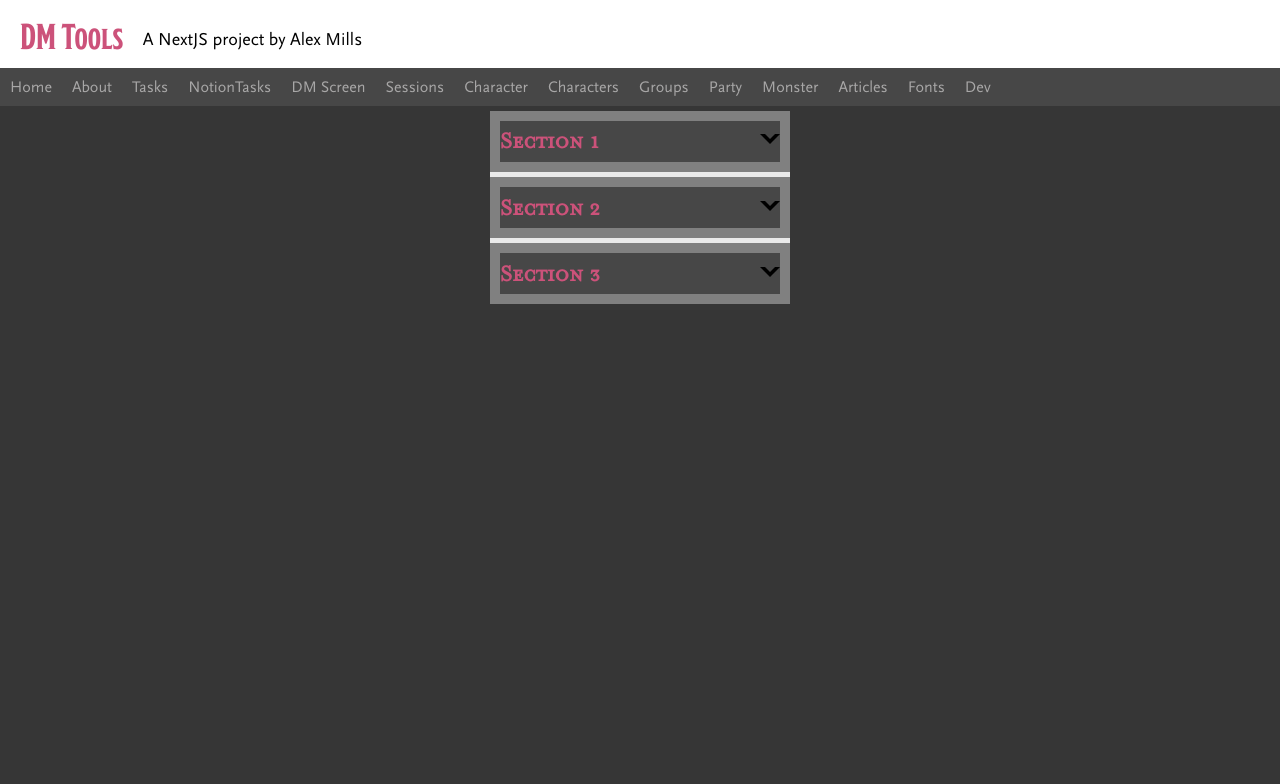
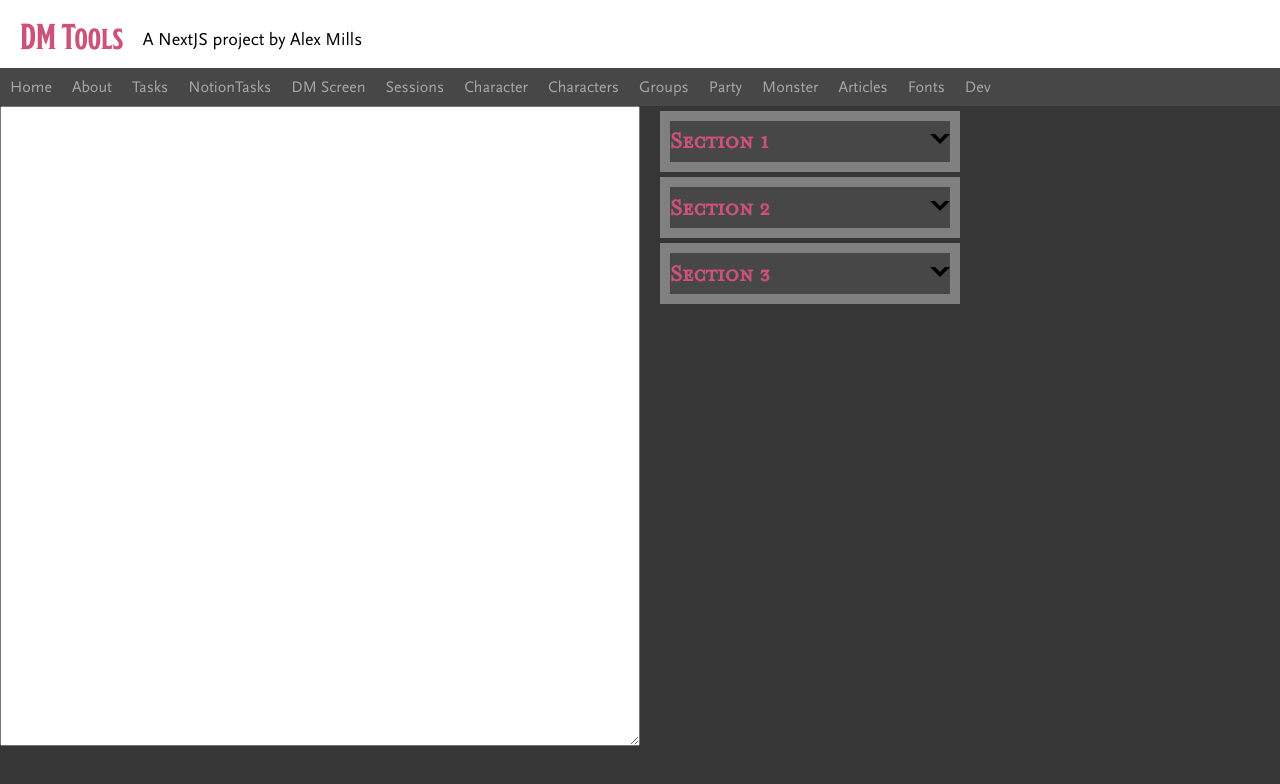
Before and after one commit to cardiacunicorn/dm-tools, a Next.js app: page /sessions in a window 1280 px wide. Shown: the top 784 px of the page. Built offline with nearby package versions, Linux system fonts and the light colour scheme; a web font is replaced by a local one.

Commit message:
fiddling with textarea

```diff
--- a/pages/sessions.tsx
+++ b/pages/sessions.tsx
@@ -6,11 +6,14 @@ export default function Sessions() {
 
   return (
     <div className={styles.sessions_page}>
-        <div className="accordion">
-          {accordionData.map(({ title, content }) => (
-            <Accordion title={title} content={content} />
-          ))}
-        </div>
+      <textarea className={styles.session_editor}>
+
+      </textarea>
+      <div className="accordion">
+        {accordionData.map(({ title, content }) => (
+          <Accordion title={title} content={content} />
+        ))}
+      </div>
     </div>
   )
 }
--- a/styles/Sessions.module.scss
+++ b/styles/Sessions.module.scss
@@ -1,29 +1,19 @@
 @import 'variables';
 
-.accordion {
-    width: 30rem;
-    background-color: $offwhite;
+.sessions_page {
+    display: flex;
+    flex-flow: row nowrap;
+    align-items: flex-start;
+    justify-content: flex-start;
+    gap: 2rem;
+    width: 100vw;
+}
 
-    .accordion_item {
-        margin: 0.5rem 0;
-        padding: 1rem;
-        background-color: $grey;
-
-        .item_title {
-            display: flex;
-            flex-flow: row nowrap;
-            align-items: center;
-            justify-content: space-between;
-            background-color: $medgrey;
-            color: $offwhite;
-
-            img {
-                width: 2rem;
-            }
-        }
-        .item_body {
-            background-color: $lightgrey;
-            color: $darkgrey;
-        }
-    }
+.session_editor {
+    width: 50%;
+    height: 80vh;
+    padding: 2rem;
+    font-size: 1.8rem;
+    outline: none;
+    color: $gold;
 }
--- a/styles/globals.scss
+++ b/styles/globals.scss
@@ -128,7 +128,6 @@ td {
 
 .accordion {
   width: 30rem;
-  background-color: $offwhite;
 
   .accordion_item {
       margin: 0.5rem 0;
```
